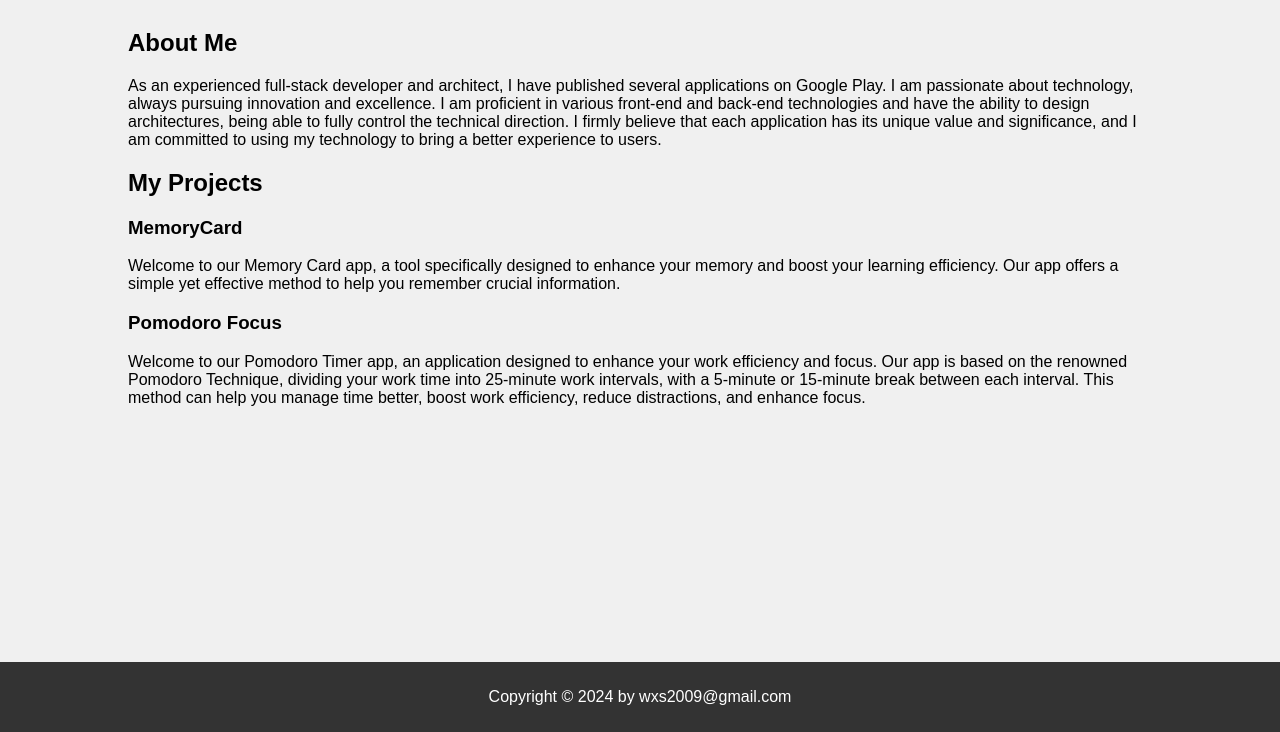
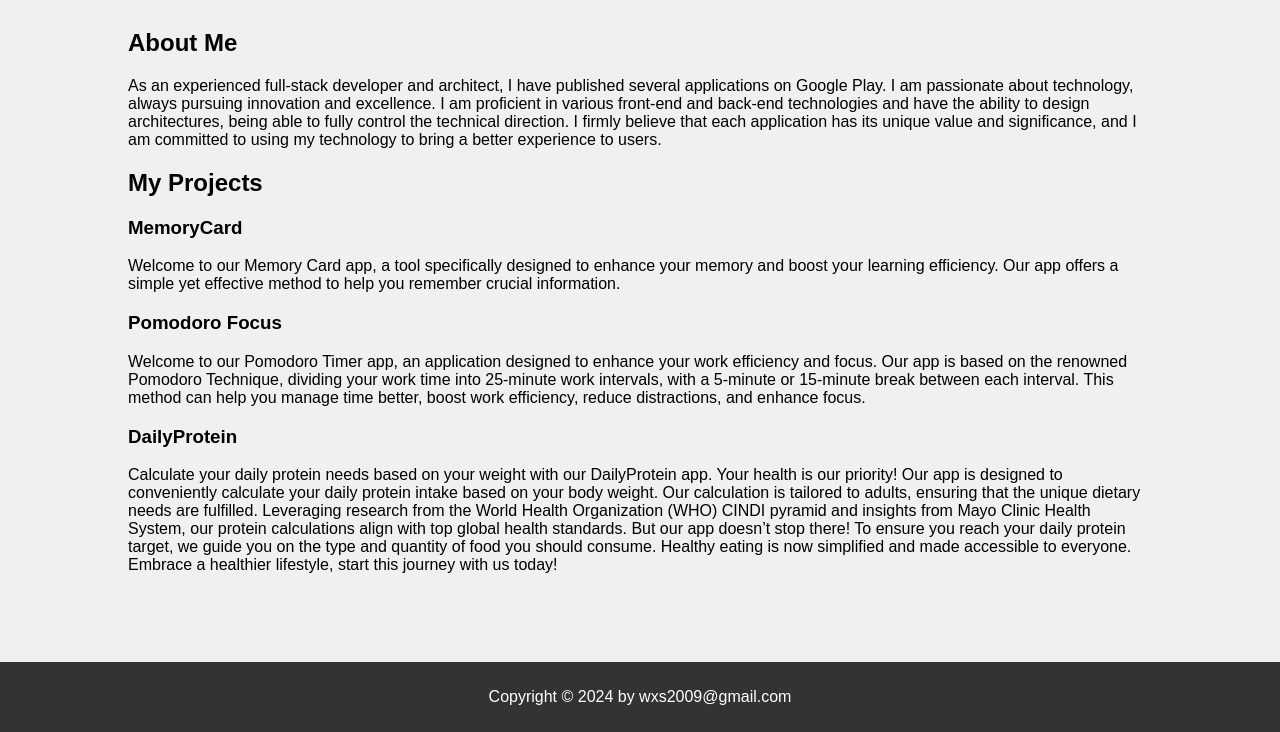
Before and after one commit to google-play-developer-website/google-play-developer-website.github.io, a plain HTML site: page index.html in a window 1280 px wide. Shown: the part 68-800 px from the top of the page. Drawn offline with Linux system fonts and the light colour scheme.

Commit message:
增加DailyProtein

```diff
--- a/index.html
+++ b/index.html
@@ -49,6 +49,8 @@
             <p>Welcome to our Memory Card app, a tool specifically designed to enhance your memory and boost your learning efficiency. Our app offers a simple yet effective method to help you remember crucial information.</p>
             <h3>Pomodoro Focus</h3>
             <p>Welcome to our Pomodoro Timer app, an application designed to enhance your work efficiency and focus. Our app is based on the renowned Pomodoro Technique, dividing your work time into 25-minute work intervals, with a 5-minute or 15-minute break between each interval. This method can help you manage time better, boost work efficiency, reduce distractions, and enhance focus.</p>
+            <h3>DailyProtein</h3>
+            <p>Calculate your daily protein needs based on your weight with our DailyProtein app. Your health is our priority! Our app is designed to conveniently calculate your daily protein intake based on your body weight. Our calculation is tailored to adults, ensuring that the unique dietary needs are fulfilled. Leveraging research from the World Health Organization (WHO) CINDI pyramid and insights from Mayo Clinic Health System, our protein calculations align with top global health standards. But our app doesn’t stop there! To ensure you reach your daily protein target, we guide you on the type and quantity of food you should consume. Healthy eating is now simplified and made accessible to everyone. Embrace a healthier lifestyle, start this journey with us today!</p>
         </main>
     </div>
     <footer>
```
